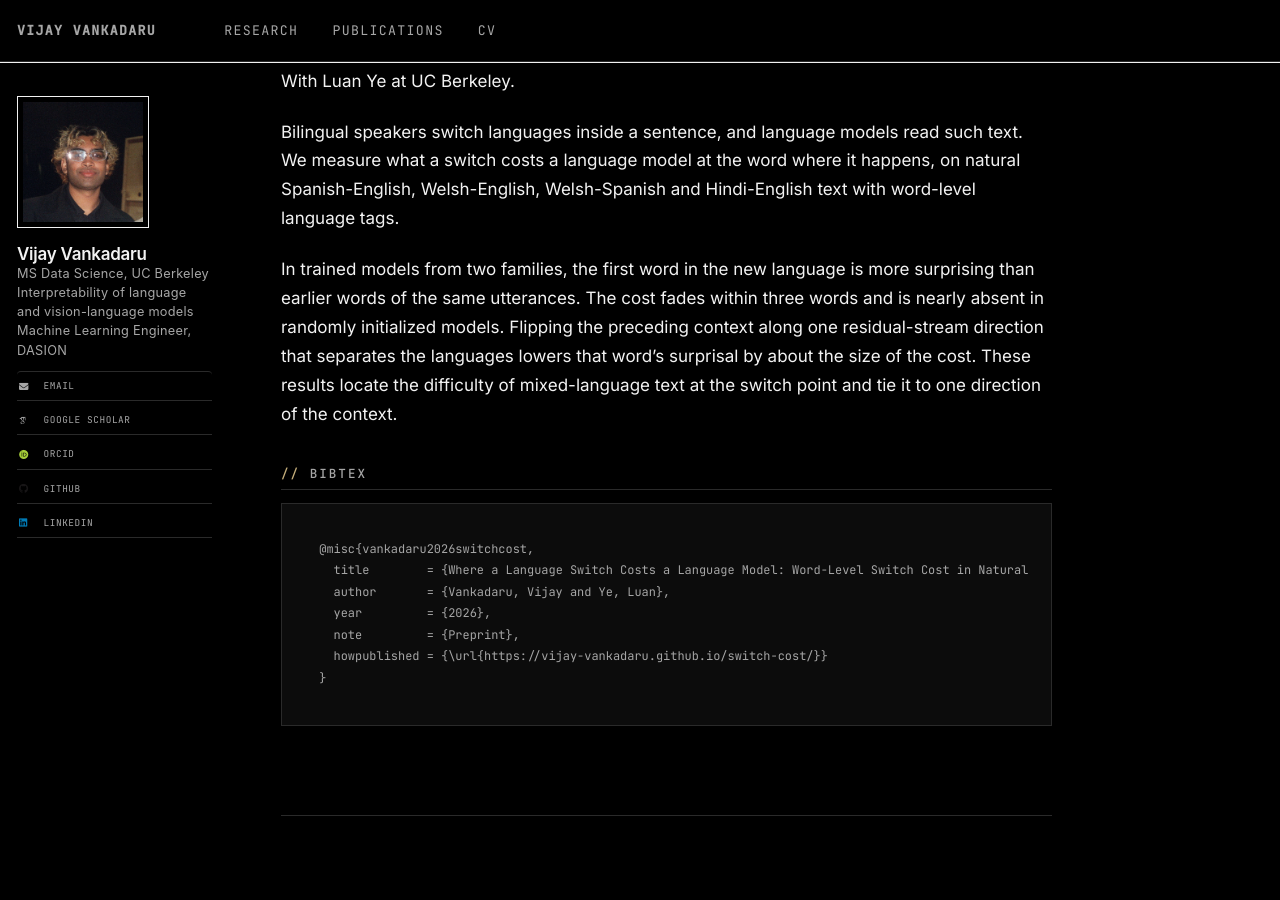
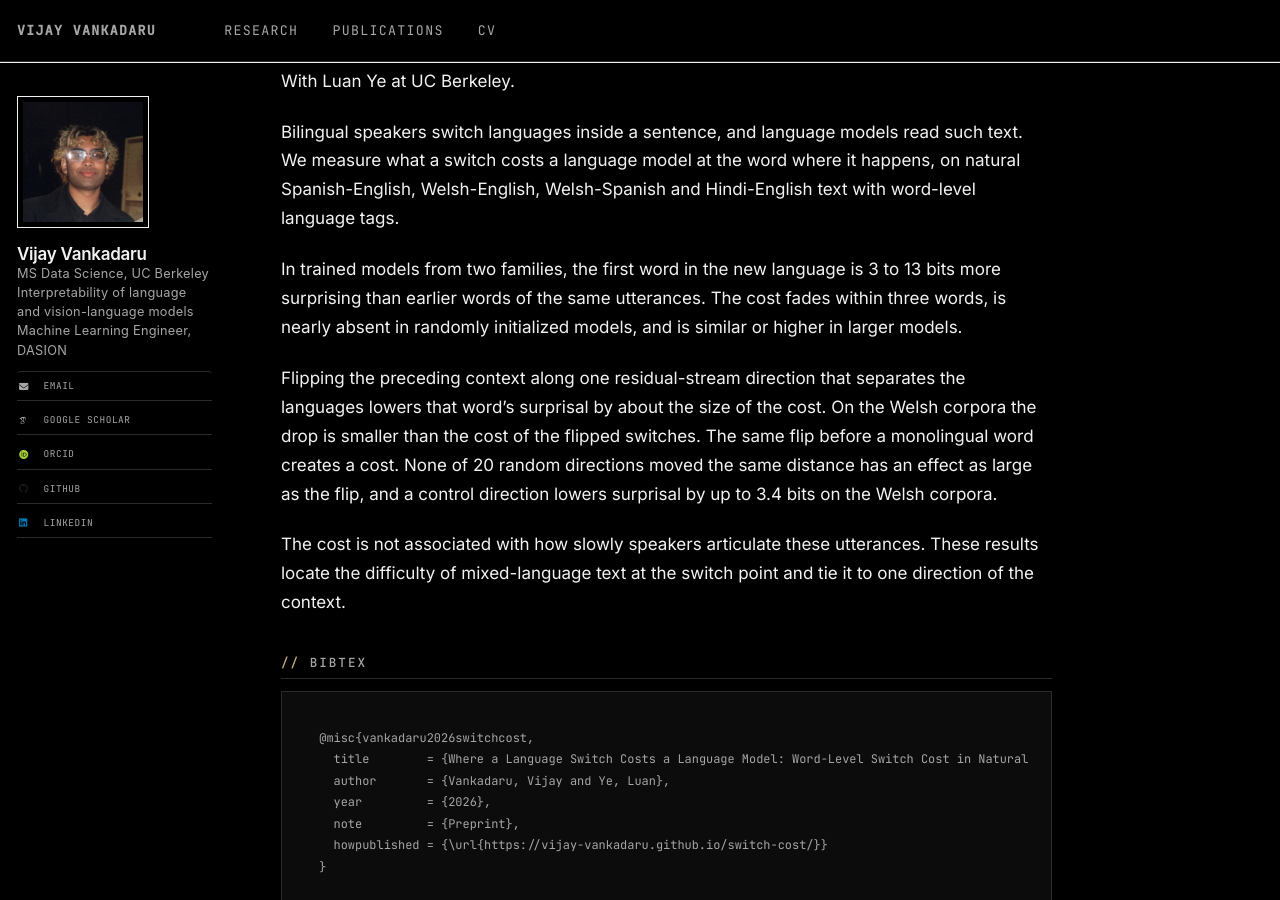
Before and after one commit to Vijay-Vankadaru/vijay-vankadaru.github.io, a Jekyll site: the page built from _publications/2026-11-28-switch-cost.md, in a window 1280 px wide and 900 px high, scrolled down 302 px. Built offline with Jekyll 4.4.1, drawn with Linux system fonts in a browser that asks for light colours; some web fonts are replaced; a script that is not in the unit is left out.

Commit message:
Mention the switch-cost preprint on the home and research pages; longer summary
Co-Authored-By: Claude Fable 5.2 <noreply@anthropic.com>
Claude-Session: https://claude.ai/code/session_01NxPBpRpaJgQaXQMSzwV2jF

```diff
--- a/_pages/research.html
+++ b/_pages/research.html
@@ -15,3 +15,6 @@ author_profile: true
   {% include archive-single.html %}
 {% endfor %}
 </div>
+
+<h2>Ongoing</h2>
+<p>With Luan Ye at UC Berkeley, I am studying what a language switch costs a language model in natural code-switched text. The cost sits at the first word in the new language and is tied to one direction of the preceding context. <a href="/publication/2026-11-28-switch-cost/">Preprint, 2026</a> (<a href="/switch-cost/">PDF</a>).</p>
--- a/_publications/2026-11-28-switch-cost.md
+++ b/_publications/2026-11-28-switch-cost.md
@@ -3,7 +3,7 @@ title: "Where a Language Switch Costs a Language Model: Word-Level Switch Cost i
 collection: publications
 category: preprint
 permalink: /publication/2026-11-28-switch-cost/
-excerpt: "We measure what a language switch costs a language model at the word where it happens, on natural code-switched text in four language pairs. In trained models the first word in the new language is more surprising than earlier words of the same utterances, the cost fades within three words, and flipping the preceding context along one direction that separates the languages lowers it by about the size of the cost."
+excerpt: "We measure what a language switch costs a language model at the word where it happens, on natural code-switched text in four language pairs. In trained models the first word in the new language is 3 to 13 bits more surprising than earlier words of the same utterances, and the cost fades within three words. Flipping the preceding context along one direction that separates the languages lowers that word's surprisal by about the size of the cost, with a smaller drop on the Welsh corpora."
 date: 2026-11-28
 venue: ""
 status: "Preprint, 2026"
@@ -18,7 +18,11 @@ With Luan Ye at UC Berkeley.
 
 Bilingual speakers switch languages inside a sentence, and language models read such text. We measure what a switch costs a language model at the word where it happens, on natural Spanish-English, Welsh-English, Welsh-Spanish and Hindi-English text with word-level language tags.
 
-In trained models from two families, the first word in the new language is more surprising than earlier words of the same utterances. The cost fades within three words and is nearly absent in randomly initialized models. Flipping the preceding context along one residual-stream direction that separates the languages lowers that word's surprisal by about the size of the cost. These results locate the difficulty of mixed-language text at the switch point and tie it to one direction of the context.
+In trained models from two families, the first word in the new language is 3 to 13 bits more surprising than earlier words of the same utterances. The cost fades within three words, is nearly absent in randomly initialized models, and is similar or higher in larger models.
+
+Flipping the preceding context along one residual-stream direction that separates the languages lowers that word's surprisal by about the size of the cost. On the Welsh corpora the drop is smaller than the cost of the flipped switches. The same flip before a monolingual word creates a cost. None of 20 random directions moved the same distance has an effect as large as the flip, and a control direction lowers surprisal by up to 3.4 bits on the Welsh corpora.
+
+The cost is not associated with how slowly speakers articulate these utterances. These results locate the difficulty of mixed-language text at the switch point and tie it to one direction of the context.
 
 ## BibTeX
 
```
Also changed, not shown: _pages/about.md (+6 -0 lines).
